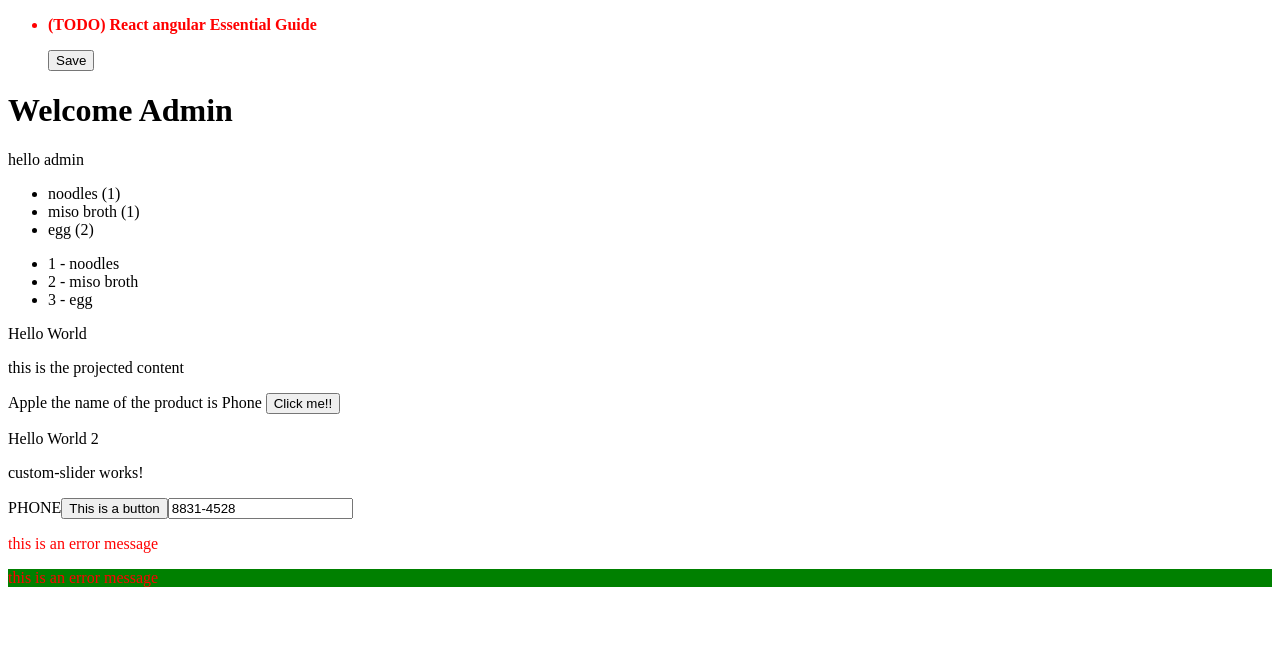
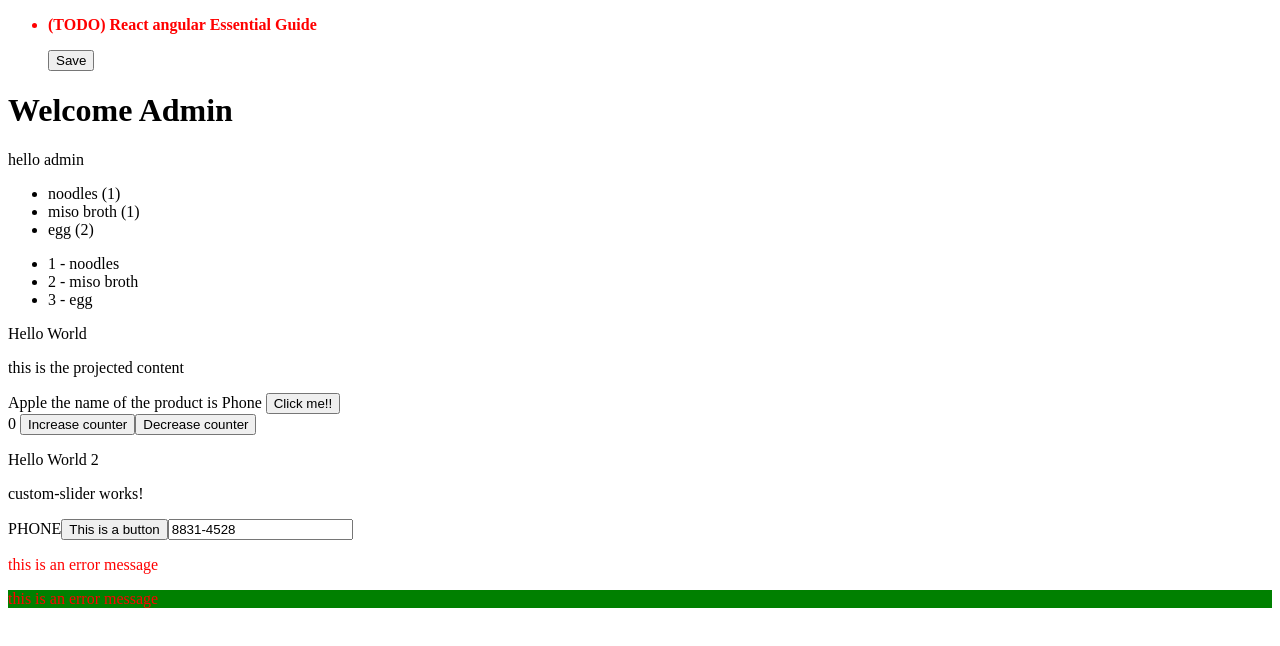
Before and after one commit to WilsonCarv/web-dev, an Angular app in the folder angular-app/: page / in a window 1280 px wide. Shown: the top 646 px of the page. Built offline with nearby package versions, Linux system fonts and the light colour scheme.

Commit message:
use two way data binding for prop

```diff
--- a/angular-app/src/app/components/passing-data/child/child.component.html
+++ b/angular-app/src/app/components/passing-data/child/child.component.html
@@ -3,3 +3,8 @@
 	the name of the product is {{ productName }}
 	<button (click)="productClicked.emit('Burger')">Click me!!</button>
 </ng-container>
+<div>
+	{{ counter }}
+	<button type="button" (click)="counterChange.emit(counter + 1)">Increase counter</button>
+	<button type="button" (click)="counterChange.emit(counter - 1)">Decrease counter</button>
+</div>
--- a/angular-app/src/app/components/passing-data/child/child.component.ts
+++ b/angular-app/src/app/components/passing-data/child/child.component.ts
@@ -20,6 +20,8 @@ import {
 export class ChildComponent implements OnInit, OnChanges, DoCheck {
 	@Input({ required: true, alias: 'productName' }) productName: string | undefined;
 	@Output() productClicked = new EventEmitter<string>();
+	@Input() counter: number = 0;
+	@Output() counterChange = new EventEmitter<number>();
 	brandName = 'Apple';
 	ngOnInit(): void {
 		console.log('Ng onInit', this.productName);
--- a/angular-app/src/app/components/passing-data/parent/parent.component.html
+++ b/angular-app/src/app/components/passing-data/parent/parent.component.html
@@ -1,2 +1,7 @@
-<app-child [productName]="productName" (productClicked)="onProductClicked($event)"> </app-child>
+<app-child
+	[productName]="productName"
+	(productClicked)="onProductClicked($event)"
+	[(counter)]="counter"
+>
+</app-child>
 <p #text>{{ myText }}</p>
--- a/angular-app/src/app/components/passing-data/parent/parent.component.ts
+++ b/angular-app/src/app/components/passing-data/parent/parent.component.ts
@@ -13,6 +13,7 @@ export class ParentComponent implements AfterViewInit {
 	@ViewChildren(ChildComponent) children!: ChildComponent;
 	@ViewChildren('text') textRef: any | undefined;
 	myText = 'Hello World';
+	counter = 0;
 	onProductClicked(event: string) {
 		this.productName = event;
 		console.log('Product clicked', event);
```
